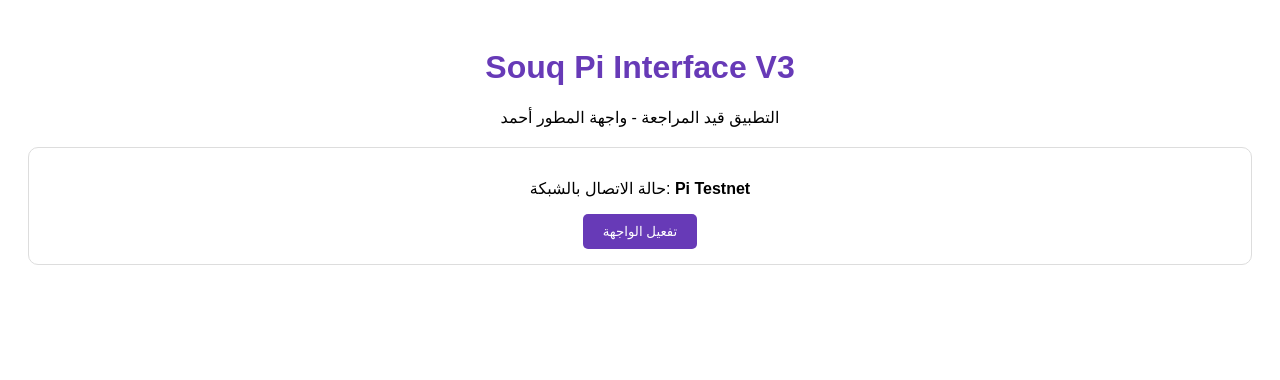
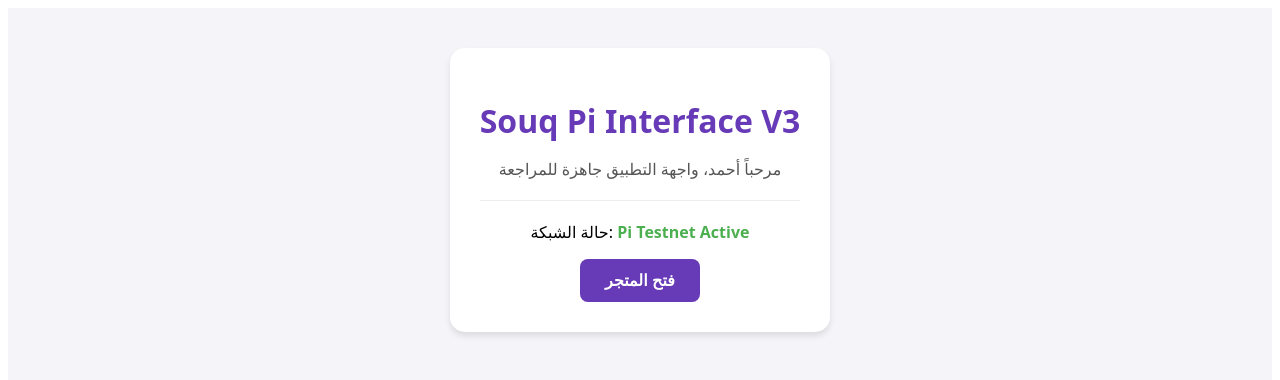
Before and after one commit to hawawsha/souq-pi-interface, a Next.js app: page / in a window 1280 px wide. Shown: the top 380 px of the page. Built offline with nearby package versions, Linux system fonts and the light colour scheme.

Commit message:
Update index.js

```diff
--- a/pages/index.js
+++ b/pages/index.js
@@ -2,14 +2,37 @@ import React from 'react';
 
 export default function Home() {
   return (
-    <div style={{ padding: '20px', textAlign: 'center', fontFamily: 'sans-serif' }}>
-      <h1 style={{ color: '#673ab7' }}>Souq Pi Interface V3</h1>
-      <p>التطبيق قيد المراجعة - واجهة المطور أحمد</p>
-      <div style={{ marginTop: '20px', border: '1px solid #ddd', padding: '15px', borderRadius: '10px' }}>
-        <p>حالة الاتصال بالشبكة: <strong>Pi Testnet</strong></p>
-        <button onClick={() => alert('مرحباً بك في سوق باي')}
-                style={{ backgroundColor: '#673ab7', color: 'white', border: 'none', padding: '10px 20px', borderRadius: '5px' }}>
-          تفعيل الواجهة
+    <div style={{
+      padding: '40px',
+      textAlign: 'center',
+      fontFamily: 'system-ui, sans-serif',
+      backgroundColor: '#f4f4f9',
+      minHeight: '100vh'
+    }}>
+      <div style={{
+        backgroundColor: 'white',
+        padding: '30px',
+        borderRadius: '15px',
+        boxShadow: '0 4px 6px rgba(0,0,0,0.1)',
+        display: 'inline-block'
+      }}>
+        <h1 style={{ color: '#673ab7', marginBottom: '10px' }}>Souq Pi Interface V3</h1>
+        <p style={{ color: '#555' }}>مرحباً أحمد، واجهة التطبيق جاهزة للمراجعة</p>
+        <hr style={{ margin: '20px 0', border: '0', borderTop: '1px solid #eee' }} />
+        <p>حالة الشبكة: <strong style={{ color: '#4caf50' }}>Pi Testnet Active</strong></p>
+        <button
+          onClick={() => alert('تم تفعيل واجهة سوق باي بنجاح!')}
+          style={{
+            backgroundColor: '#673ab7',
+            color: 'white',
+            border: 'none',
+            padding: '12px 25px',
+            borderRadius: '8px',
+            cursor: 'pointer',
+            fontSize: '16px',
+            fontWeight: 'bold'
+          }}>
+          فتح المتجر
         </button>
       </div>
     </div>
```
